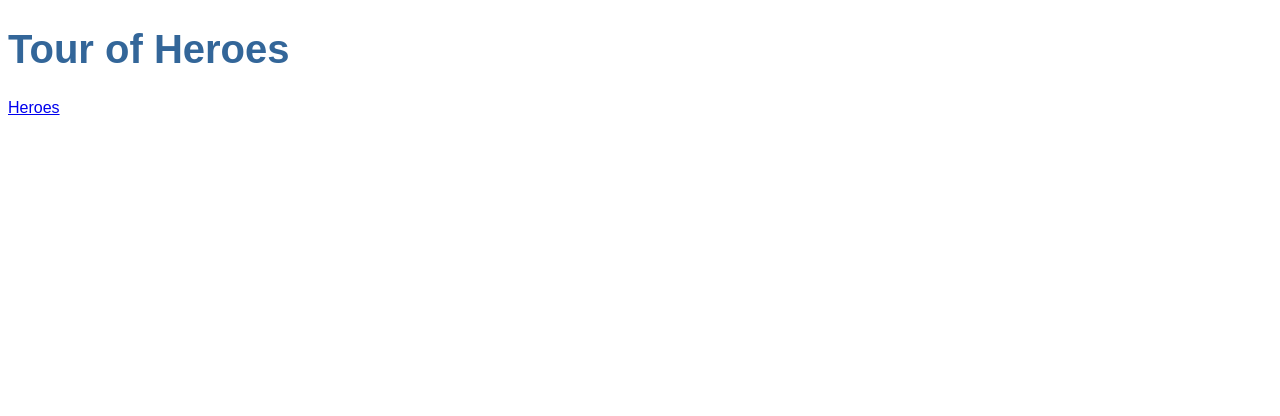
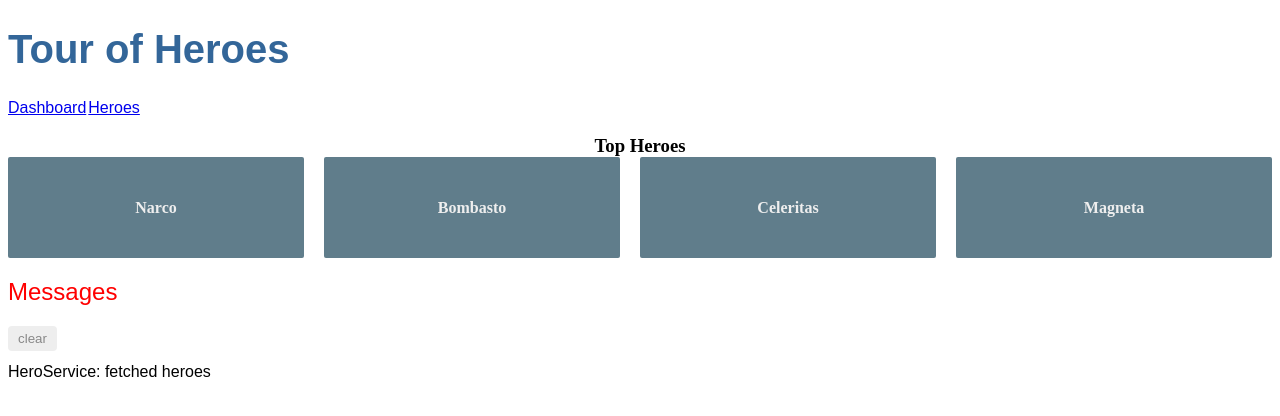
Before and after one commit to luizalbsilva/angular-tour-of-heroes, an Angular app: page /dashboard in a window 1280 px wide. Before the commit this address led to /. Shown: the top 416 px of the page. Built offline with nearby package versions, Linux system fonts and the light colour scheme.

Commit message:
Criando dashboard component, colocando rotas na página principal

```diff
--- a/src/app/app-routing.module.ts
+++ b/src/app/app-routing.module.ts
@@ -1,9 +1,12 @@
 import { NgModule } from '@angular/core';
 import { RouterModule, Routes } from '@angular/router';
 import { HeroesComponent } from './heroes/heroes.component';
+import { DashboardComponent } from './dashboard/dashboard.component';
 
 const routes: Routes = [
-	{ path: 'heroes', component: HeroesComponent }
+	{ path: '', redirectTo: '/dashboard', pathMatch: 'full'},
+	{ path: 'heroes', component: HeroesComponent },
+	{ path: 'dashboard', component: DashboardComponent }
 ]
 
 @NgModule({
--- a/src/app/app.component.css
+++ b/src/app/app.component.css
@@ -20,3 +20,6 @@
 * {
 	font-family: Arial, Helvetica, sans-serif;
 }
+nav>a {
+	padding-right: 2px;
+}
--- a/src/app/app.component.html
+++ b/src/app/app.component.html
@@ -1,7 +1,8 @@
 <h1>{{title}}</h1>
 
 <nav>
-	<a href="/heroes">Heroes</a>
+	<a routerLink="/dashboard">Dashboard</a>
+	<a routerLink="/heroes">Heroes</a>
 </nav>
 <router-outlet></router-outlet>
 <app-messages></app-messages>
--- a/src/app/app.module.ts
+++ b/src/app/app.module.ts
@@ -6,14 +6,16 @@
 import { HeroesComponent } from './heroes/heroes.component';
 import { HeroDetailComponent } from './hero-detail/hero-detail.component';
 import { MessagesComponent } from './messages/messages.component';
-import { AppRoutingModule } from './/app-routing.module'; // NgModel lives here
+import { AppRoutingModule } from './/app-routing.module';
+import { DashboardComponent } from './dashboard/dashboard.component'; // NgModel lives here
 
 @NgModule({
   declarations: [
     AppComponent,
     HeroesComponent,
     HeroDetailComponent,
-    MessagesComponent
+    MessagesComponent,
+    DashboardComponent
   ],
   imports: [
     BrowserModule,
--- /dev/null
+++ b/src/app/dashboard/dashboard.component.css
@@ -0,0 +1,62 @@
+/* DashboardComponent's private CSS styles */
+[class*='col-'] {
+	float: left;
+	padding-right: 20px;
+	padding-bottom: 20px;
+}
+[class*='col-']:last-of-type{
+	padding-right: 0;
+}
+a {
+	text-decoration: none;
+}
+*, *:after, *:before {
+	-webkit-box-sizing: border-box;
+	-moz-box-sizing: border-box;
+	box-sizing: border-box;
+}
+h3 {
+	text-align: center;
+	margin-bottom: 0;
+}
+h4{ position: relative; }
+.grid {
+	margin: 0;
+}
+.col-1-4 {
+	width: 25%;
+}
+.module {
+	padding: 20px;
+	text-align: center;
+	color: #eee;
+	max-height: 120px;
+	min-width: 120px;
+	background-color: #607d8b;
+	border-radius: 2px;
+}
+.module:hover {
+	background-color: #eee;
+	cursor: pointer;
+	color: #607d8b;
+}
+.grid-pad {
+	padding: 10px 0;
+}
+.grid-pad > [class*='col-']:last-of-type {
+	padding-right: 20px;
+}
+@media (max-width: 600px) {
+	.module {
+		font-size: 10px;
+		max-height: 75px;
+	}
+}
+@media (max-width: 1024px) {
+	.grid {
+		margin: 0;
+	}
+	.module {
+		min-width: 60px;
+	}
+}
--- /dev/null
+++ b/src/app/dashboard/dashboard.component.html
@@ -0,0 +1,8 @@
+<h3>Top Heroes</h3>
+<div class="grid gird-pad">
+	<a class="col-1-4" *ngFor="let hero of heroes">
+		<div class="module hero">
+			<h4>{{hero.name}}</h4>
+		</div>
+	</a>
+</div>
--- /dev/null
+++ b/src/app/dashboard/dashboard.component.ts
@@ -0,0 +1,25 @@
+import { Component, OnInit } from '@angular/core';
+import { Hero } from '../hero';
+import { HeroService } from '../hero.service';
+
+@Component({
+  selector: 'app-dashboard',
+  templateUrl: './dashboard.component.html',
+  styleUrls: ['./dashboard.component.css']
+})
+export class DashboardComponent implements OnInit {
+
+  heroes: Hero[] = [];
+
+  constructor(private heroService : HeroService) { }
+
+  ngOnInit() {
+  	this.getHeroes();
+  }
+
+  getHeroes(): void {
+  	this.heroService.getHeroes()
+  		.subscribe(heroes => this.heroes = heroes.slice(1,5));
+  }
+
+}
```
Also changed, not shown: 1 other file (tests, documents, lock files or other folders).
